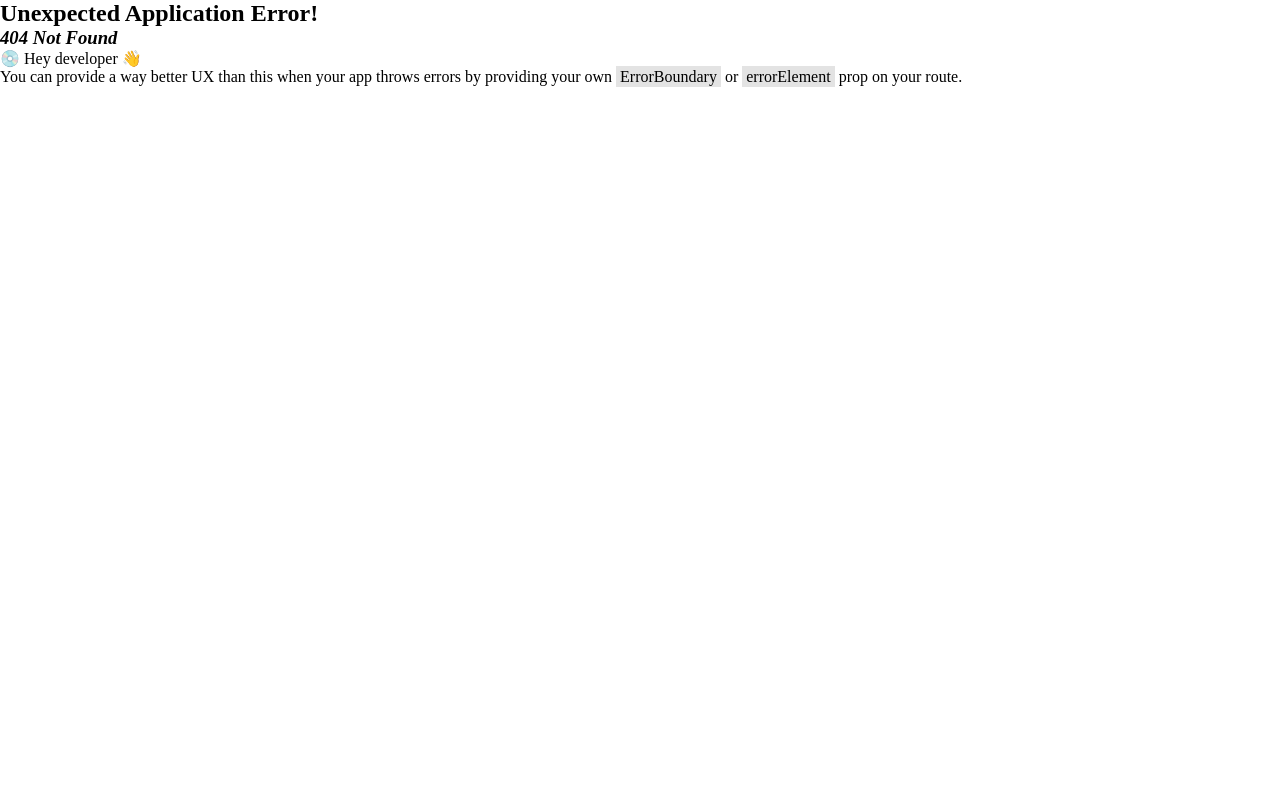
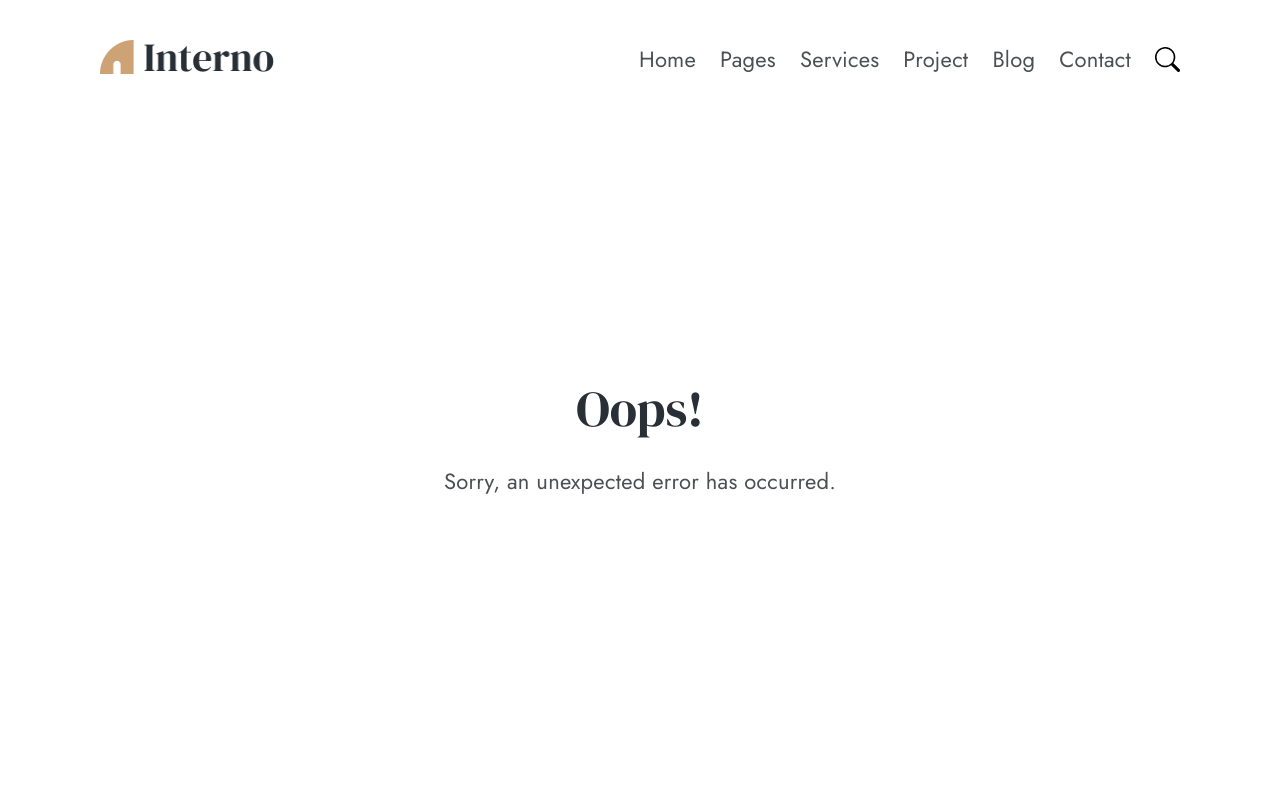
Before and after one commit to ChristianGhosn/interno, a React (Vite) app: page /interno/about-us in a window 1280 px wide. Before the commit this address had no page. Shown: the top 793 px of the page. Built offline with nearby package versions, Linux system fonts and the light colour scheme.

Commit message:
Added 404 Page Not Found route to all routes

```diff
--- a/src/main.jsx
+++ b/src/main.jsx
@@ -3,19 +3,21 @@ import ReactDOM from "react-dom/client";
 import { createBrowserRouter, RouterProvider } from "react-router-dom";
 
 import App from "./App.jsx";
-import { Home, Services } from "./pages";
+import { Home, PageNotFound, Services } from "./pages";
 import "./index.css";
 
 const router = createBrowserRouter([
   {
     path: "/interno",
     element: <App />,
+
     children: [
       { path: "/interno/", element: <Home /> },
       {
         path: "/interno/services",
         element: <Services />,
       },
+      { path: "*", element: <PageNotFound /> },
     ],
   },
 ]);
--- a/src/pages/index.js
+++ b/src/pages/index.js
@@ -1,4 +1,5 @@
 import Home from "./home/Home";
 import Services from "./services/Services";
+import PageNotFound from "./pageNotFound/PageNotFound";
 
-export { Home, Services };
+export { Home, Services, PageNotFound };
--- /dev/null
+++ b/src/pages/pageNotFound/PageNotFound.jsx
@@ -0,0 +1,14 @@
+import React from "react";
+
+import "./pageNotFound.css";
+
+const PageNotFound = () => {
+  return (
+    <div className="error">
+      <h1 className="heading-1">Oops!</h1>
+      <p className="text">Sorry, an unexpected error has occurred.</p>
+    </div>
+  );
+};
+
+export default PageNotFound;
--- /dev/null
+++ b/src/pages/pageNotFound/pageNotFound.css
@@ -0,0 +1,9 @@
+.error {
+  height: 80vh;
+  width: 100%;
+  display: flex;
+  flex-direction: column;
+  justify-content: center;
+  align-items: center;
+  gap: 24px;
+}
```
